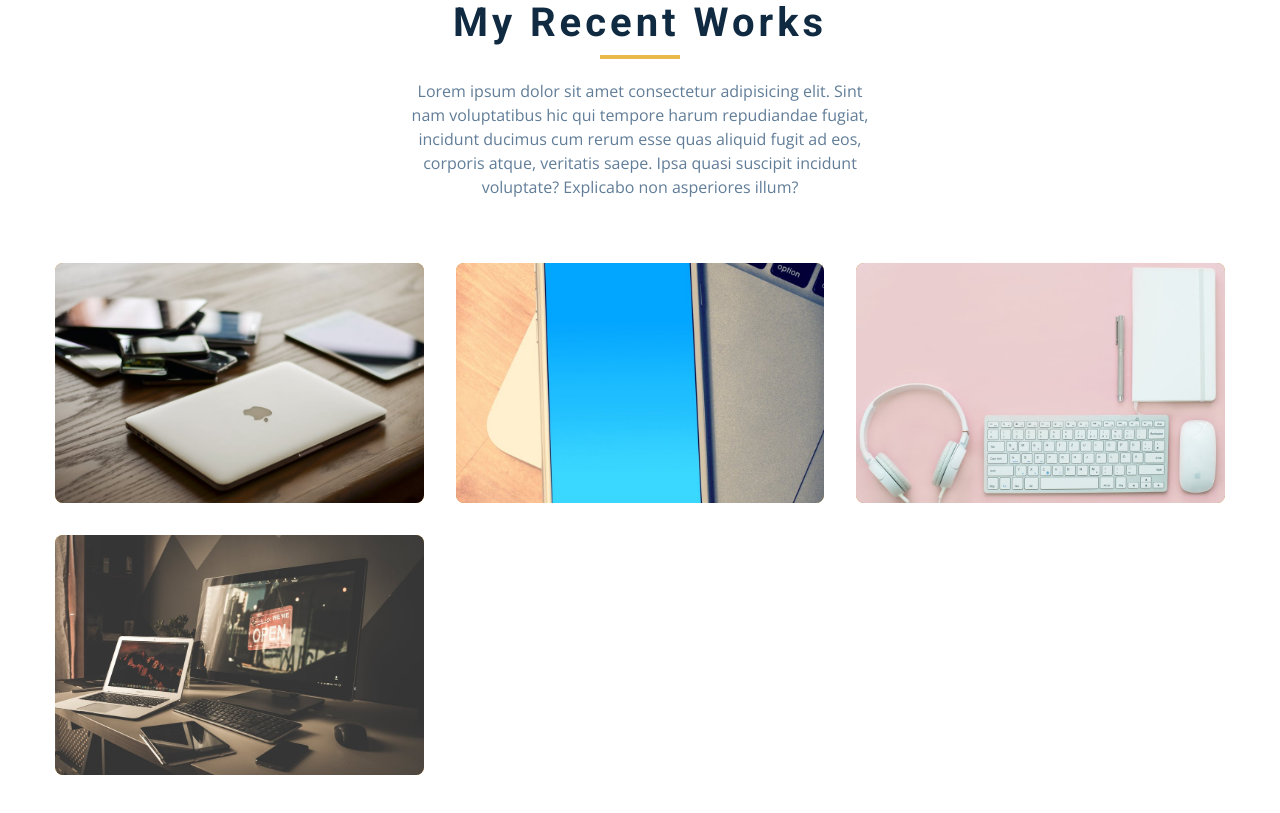
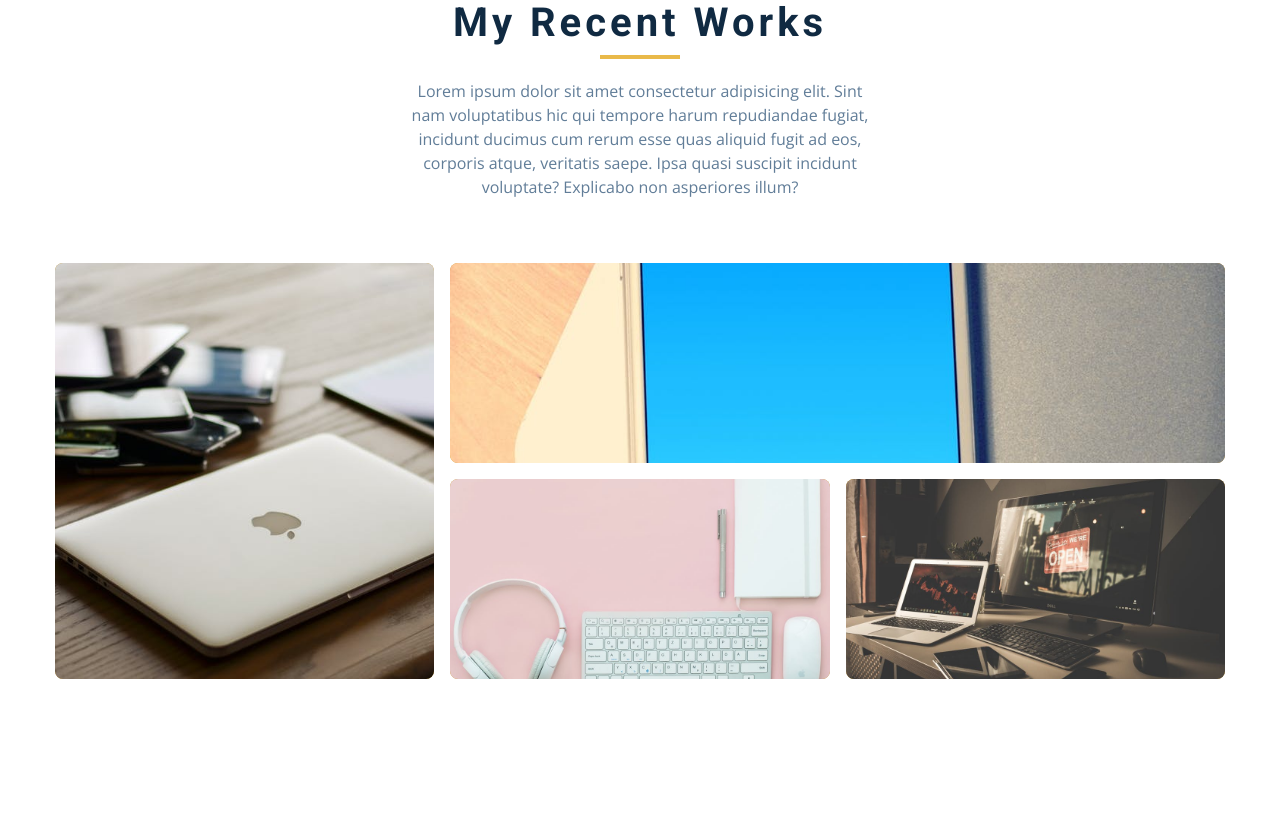
Before and after one commit to babai-1991/Grid-project-Portfolio, a plain HTML site: page index.html in a window 1280 px wide. Shown: the part 2171-2984 px from the top of the page. After the commit the page ends 2930 px from the top, so only its background shows below. Drawn offline with nearby package versions, Linux system fonts and the light colour scheme.

Commit message:
project custom layout

```diff
--- a/css/styles.css
+++ b/css/styles.css
@@ -626,6 +626,33 @@ Projects
 		grid-template-columns: 1fr 1fr 1fr;
 	}
 }
+
+@media screen and (min-width: 1170px) {
+	/*custom layout */
+	.projects-center {
+		grid-template-rows: 200px 200px;
+		grid-template-areas: "a b b" "a c d";
+		gap: 1rem;
+	}
+
+	.project-img,
+	.project {
+		height: 100%;
+	}
+
+	.project-1 {
+		grid-area: a;
+	}
+	.project-2 {
+		grid-area: b;
+	}
+	.project-3 {
+		grid-area: c;
+	}
+	.project-4 {
+		grid-area: d;
+	}
+}
 /*
 ===============
 Connect
```
